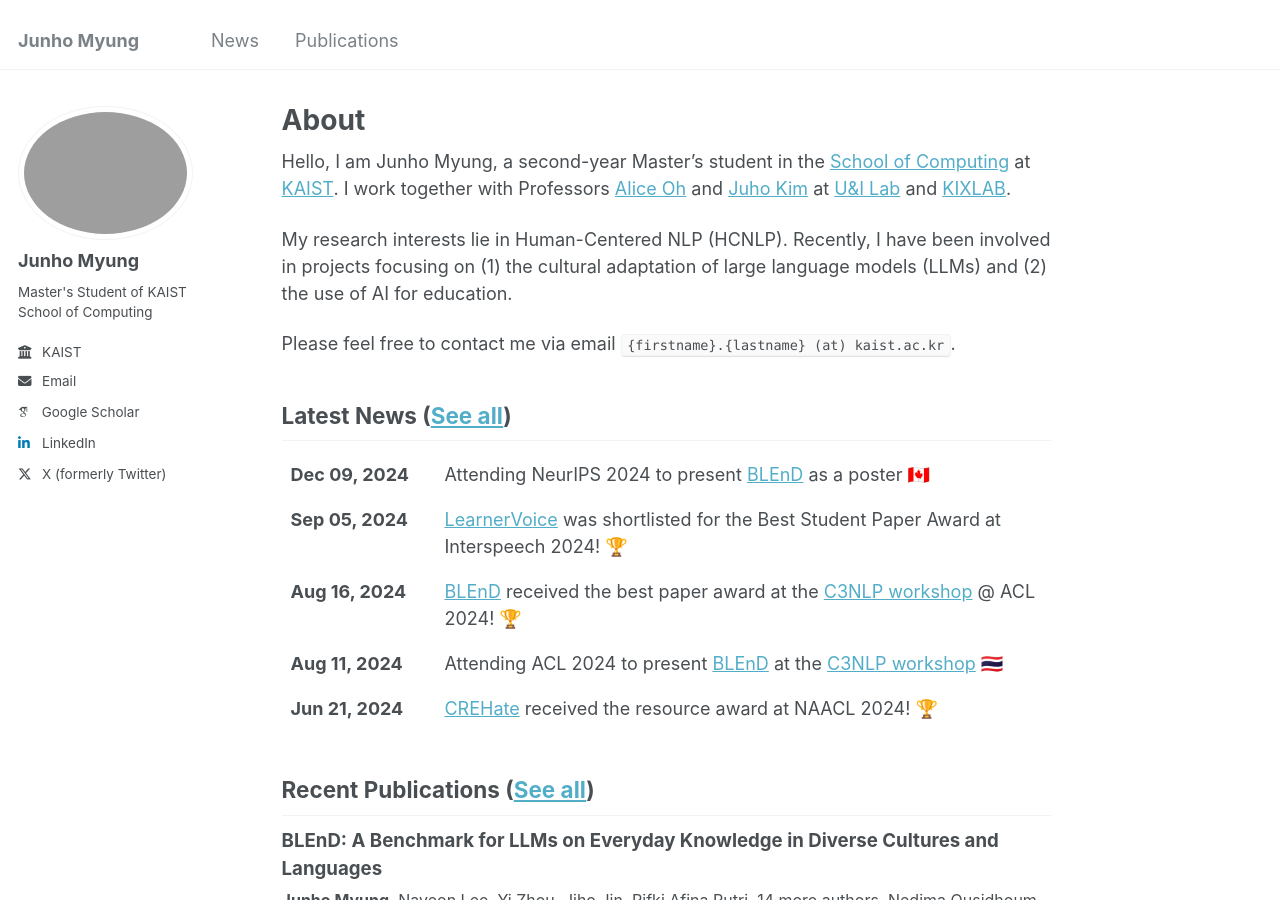
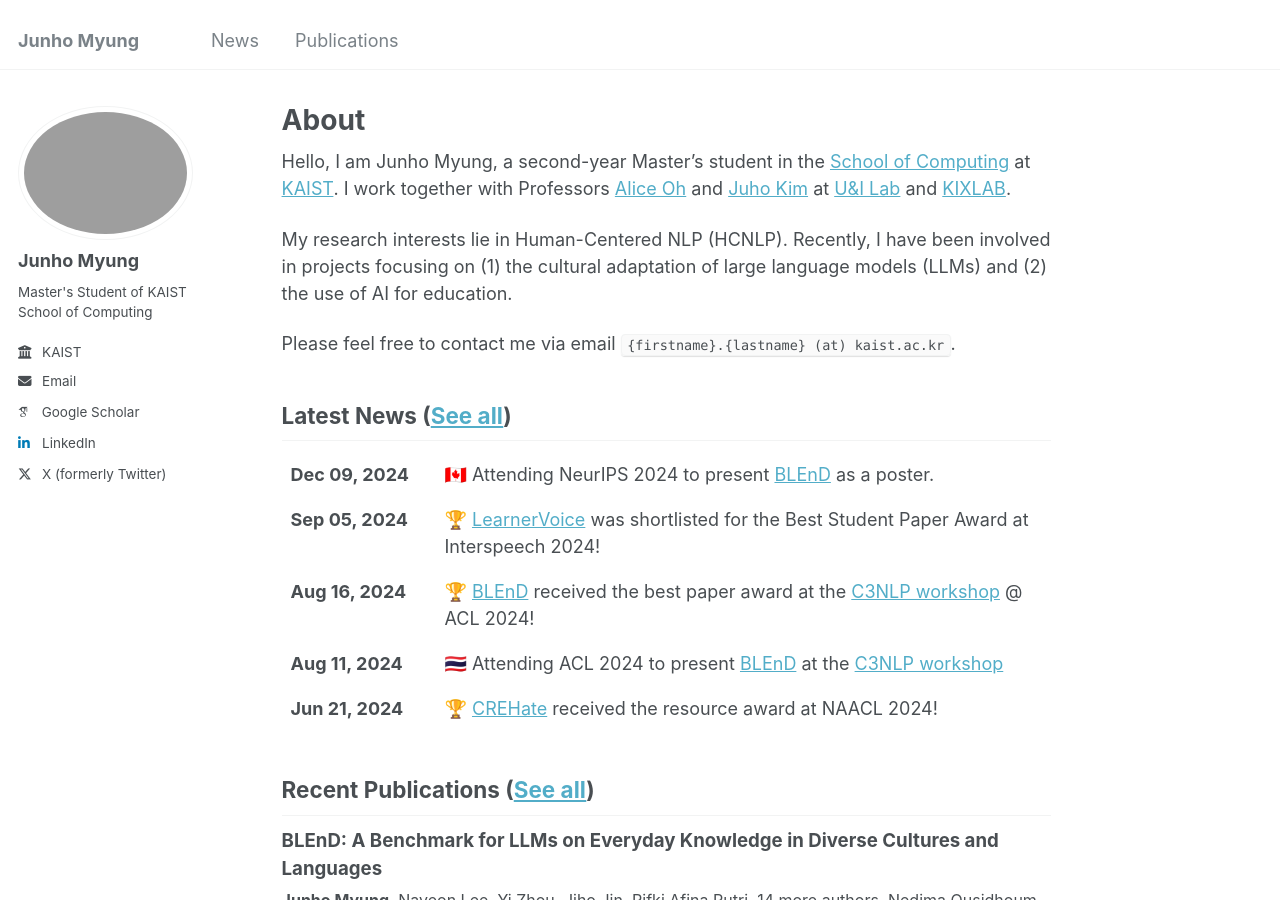
Before and after one commit to jjjunyeong/jjjunyeong.github.io, a Jekyll site: the page built from _pages/about.md, in a window 1280 px wide and 900 px high. Built offline with Jekyll 4.4.1, drawn with Linux system fonts in a browser that asks for light colours; some web fonts are replaced.

Commit message:
Update news.yml

```diff
--- a/_data/news.yml
+++ b/_data/news.yml
@@ -1,17 +1,17 @@
 - date: "Dec 09, 2024"
-  news: "Attending NeurIPS 2024 to present <a href='https://arxiv.org/abs/2406.09948'>BLEnD</a> as a poster 🇨🇦"
+  news: "🇨🇦 Attending NeurIPS 2024 to present <a href='https://arxiv.org/abs/2406.09948'>BLEnD</a> as a poster."
 
 - date: "Sep 05, 2024"
-  news: "<a href='https://www.isca-archive.org/interspeech_2024/kim24v_interspeech.pdf'>LearnerVoice</a> was shortlisted for the Best Student Paper Award at Interspeech 2024! 🏆"
+  news: "🏆 <a href='https://www.isca-archive.org/interspeech_2024/kim24v_interspeech.pdf'>LearnerVoice</a> was shortlisted for the Best Student Paper Award at Interspeech 2024!"
 
 - date: "Aug 16, 2024"
-  news: "<a href='https://arxiv.org/abs/2406.09948'>BLEnD</a> received the best paper award at the <a href='https://sites.google.com/view/c3nlp'>C3NLP workshop</a> @ ACL 2024! 🏆"
+  news: "🏆 <a href='https://arxiv.org/abs/2406.09948'>BLEnD</a> received the best paper award at the <a href='https://sites.google.com/view/c3nlp'>C3NLP workshop</a> @ ACL 2024!"
 
 - date: "Aug 11, 2024"
-  news: "Attending ACL 2024 to present <a href='https://arxiv.org/abs/2406.09948'>BLEnD</a> at the <a href='https://sites.google.com/view/c3nlp'>C3NLP workshop</a> 🇹🇭"
+  news: "🇹🇭 Attending ACL 2024 to present <a href='https://arxiv.org/abs/2406.09948'>BLEnD</a> at the <a href='https://sites.google.com/view/c3nlp'>C3NLP workshop</a>"
 
 - date: "Jun 21, 2024"
-  news: "<a href='https://arxiv.org/abs/2308.16705'>CREHate</a> received the resource award at NAACL 2024! 🏆"
+  news: "🏆 <a href='https://arxiv.org/abs/2308.16705'>CREHate</a> received the resource award at NAACL 2024!"
 
 - date: "Dec 09, 2024"
-  news: "Attending L@S 2023 to present <a href='https://dl.acm.org/doi/abs/10.1145/3573051.3596200'>RECIPE</a> as a WiP poster 🇩🇰"
+  news: "🇩🇰 Attending L@S 2023 to present <a href='https://dl.acm.org/doi/abs/10.1145/3573051.3596200'>RECIPE</a> as a WiP poster"
```
